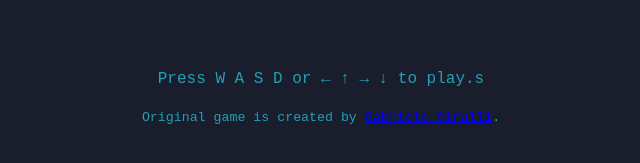
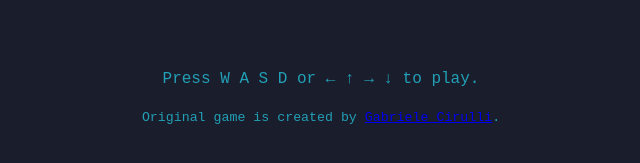
Before and after one commit to karina1208/2048-js, a plain HTML site: page index.html in a window 1280 px wide. Shown: the part 501-664 px from the top of the page, 319-959 px from the left. Drawn offline with nearby package versions, Linux system fonts and the light colour scheme.

Commit message:
Update index.html

```diff
--- a/index.html
+++ b/index.html
@@ -43,7 +43,7 @@
 
                 <div id="ps">
                     <div id="inst" class="footerWord">
-                        Press W A S D or ← ↑ → ↓ to play.s
+                        Press W A S D or ← ↑ → ↓ to play.
                     </div>
                     <div id="dis" class="footerWord">
                         <h5>Original game is created by <a href="https://play2048.co">Gabriele Cirulli</a>.</h5>
```
